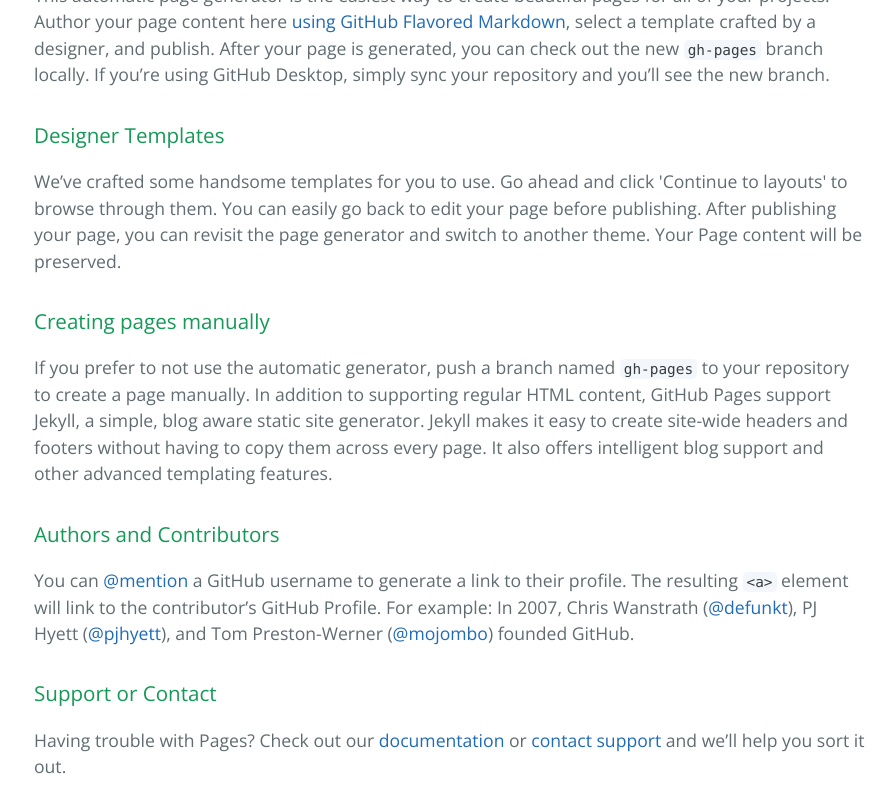
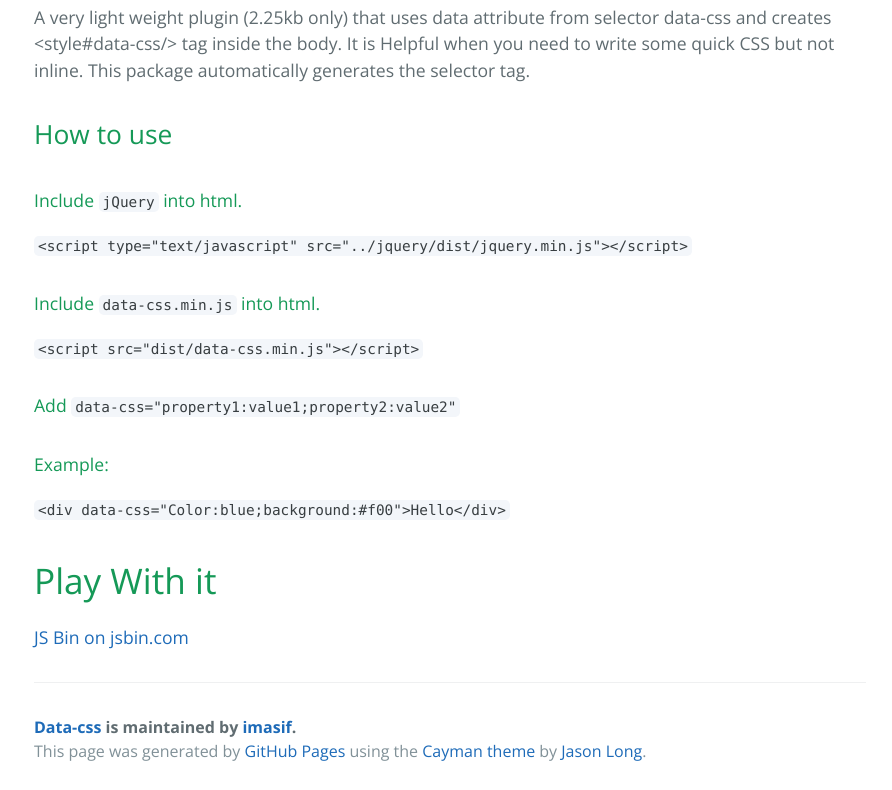
Before and after one commit to imasif/data-css, a plain HTML site: page index.html in a window 1280 px wide. Shown: the part 481-1271 px from the top of the page, without its empty margins (190-1082 px from the left). Drawn offline with nearby package versions, Linux system fonts and the light colour scheme.

```diff
--- a/index.html
+++ b/index.html
@@ -19,30 +19,37 @@
     </section>
 
     <section class="main-content">
-      <h3>
-<a id="welcome-to-github-pages" class="anchor" href="#welcome-to-github-pages" aria-hidden="true"><span aria-hidden="true" class="octicon octicon-link"></span></a>Welcome to GitHub Pages.</h3>
+      <h1>
+<a id="data-css" class="anchor" href="#data-css" aria-hidden="true"><span aria-hidden="true" class="octicon octicon-link"></span></a>Data-CSS</h1>
 
-<p>This automatic page generator is the easiest way to create beautiful pages for all of your projects. Author your page content here <a href="https://guides.github.com/features/mastering-markdown/">using GitHub Flavored Markdown</a>, select a template crafted by a designer, and publish. After your page is generated, you can check out the new <code>gh-pages</code> branch locally. If you’re using GitHub Desktop, simply sync your repository and you’ll see the new branch.</p>
+<p>A very light weight plugin (2.25kb only) that uses data attribute from selector data-css and creates  &lt;style#data-css/&gt; tag inside the body. It is Helpful when you need to write some quick CSS but not inline. This package automatically generates the selector tag.</p>
 
-<h3>
-<a id="designer-templates" class="anchor" href="#designer-templates" aria-hidden="true"><span aria-hidden="true" class="octicon octicon-link"></span></a>Designer Templates</h3>
+<h2>
+<a id="how-to-use" class="anchor" href="#how-to-use" aria-hidden="true"><span aria-hidden="true" class="octicon octicon-link"></span></a>How to use</h2>
 
-<p>We’ve crafted some handsome templates for you to use. Go ahead and click 'Continue to layouts' to browse through them. You can easily go back to edit your page before publishing. After publishing your page, you can revisit the page generator and switch to another theme. Your Page content will be preserved.</p>
+<h4>
+<a id="include-jquery-into-html" class="anchor" href="#include-jquery-into-html" aria-hidden="true"><span aria-hidden="true" class="octicon octicon-link"></span></a>Include <code>jQuery</code> into html.</h4>
 
-<h3>
-<a id="creating-pages-manually" class="anchor" href="#creating-pages-manually" aria-hidden="true"><span aria-hidden="true" class="octicon octicon-link"></span></a>Creating pages manually</h3>
+<p><code>&lt;script type="text/javascript" src="../jquery/dist/jquery.min.js"&gt;&lt;/script&gt;</code></p>
 
-<p>If you prefer to not use the automatic generator, push a branch named <code>gh-pages</code> to your repository to create a page manually. In addition to supporting regular HTML content, GitHub Pages support Jekyll, a simple, blog aware static site generator. Jekyll makes it easy to create site-wide headers and footers without having to copy them across every page. It also offers intelligent blog support and other advanced templating features.</p>
+<h4>
+<a id="include-data-cssminjs-into-html" class="anchor" href="#include-data-cssminjs-into-html" aria-hidden="true"><span aria-hidden="true" class="octicon octicon-link"></span></a>Include <code>data-css.min.js</code> into html.</h4>
 
-<h3>
-<a id="authors-and-contributors" class="anchor" href="#authors-and-contributors" aria-hidden="true"><span aria-hidden="true" class="octicon octicon-link"></span></a>Authors and Contributors</h3>
+<p><code>&lt;script src="dist/data-css.min.js"&gt;&lt;/script&gt;</code></p>
 
-<p>You can <a href="https://help.github.com/articles/basic-writing-and-formatting-syntax/#mentioning-users-and-teams" class="user-mention">@mention</a> a GitHub username to generate a link to their profile. The resulting <code>&lt;a&gt;</code> element will link to the contributor’s GitHub Profile. For example: In 2007, Chris Wanstrath (<a href="https://github.com/defunkt" class="user-mention">@defunkt</a>), PJ Hyett (<a href="https://github.com/pjhyett" class="user-mention">@pjhyett</a>), and Tom Preston-Werner (<a href="https://github.com/mojombo" class="user-mention">@mojombo</a>) founded GitHub.</p>
+<h4>
+<a id="add-data-cssproperty1value1property2value2" class="anchor" href="#add-data-cssproperty1value1property2value2" aria-hidden="true"><span aria-hidden="true" class="octicon octicon-link"></span></a>Add <code>data-css="property1:value1;property2:value2"</code>
+</h4>
 
-<h3>
-<a id="support-or-contact" class="anchor" href="#support-or-contact" aria-hidden="true"><span aria-hidden="true" class="octicon octicon-link"></span></a>Support or Contact</h3>
+<h4>
+<a id="example" class="anchor" href="#example" aria-hidden="true"><span aria-hidden="true" class="octicon octicon-link"></span></a>Example:</h4>
 
-<p>Having trouble with Pages? Check out our <a href="https://help.github.com/pages">documentation</a> or <a href="https://github.com/contact">contact support</a> and we’ll help you sort it out.</p>
+<p><code>&lt;div data-css="Color:blue;background:#f00"&gt;Hello&lt;/div&gt;</code></p>
+
+<h1>
+<a id="play-with-it" class="anchor" href="#play-with-it" aria-hidden="true"><span aria-hidden="true" class="octicon octicon-link"></span></a>Play With it</h1>
+
+<p><a href="http://jsbin.com/kafefom/embed?html,output">JS Bin on jsbin.com</a></p>
 
       <footer class="site-footer">
         <span class="site-footer-owner"><a href="https://github.com/imasif/data-css">Data-css</a> is maintained by <a href="https://github.com/imasif">imasif</a>.</span>
```
Also changed, not shown: params.json (+1 -1 lines).
